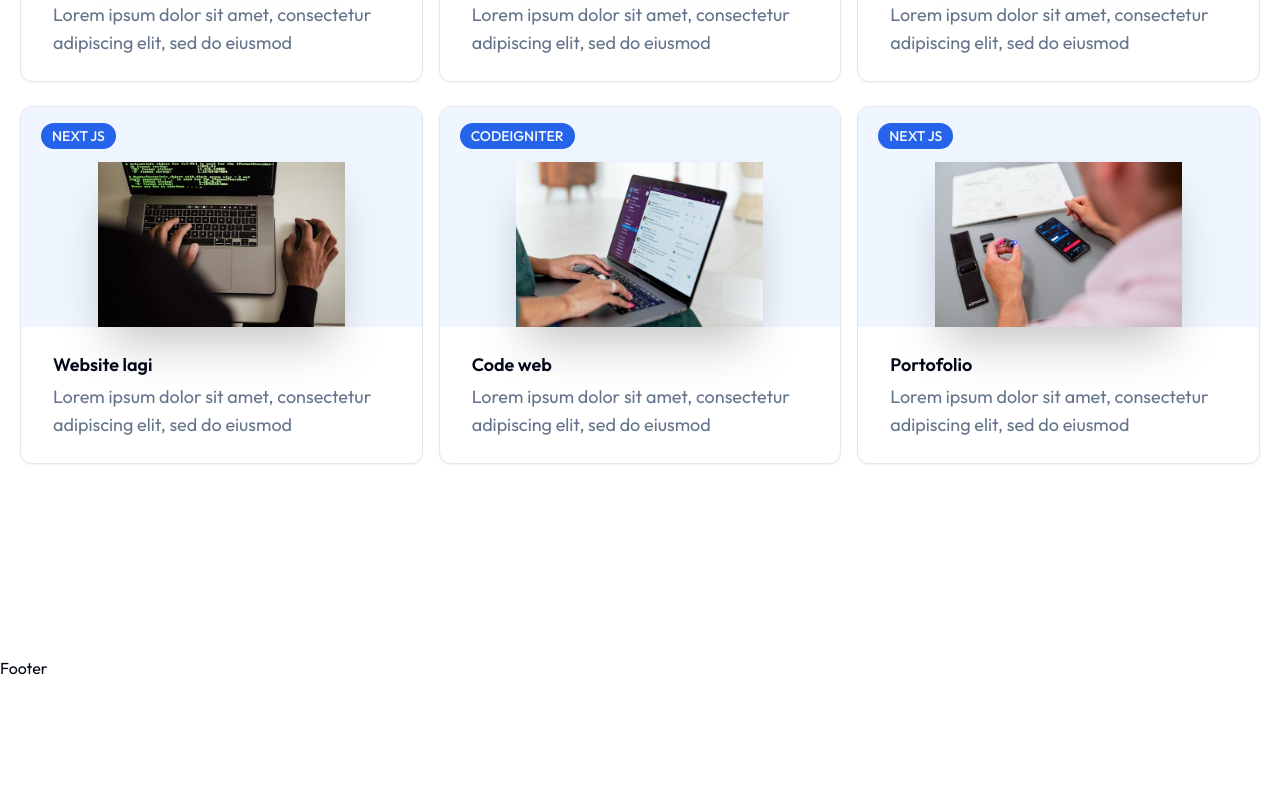
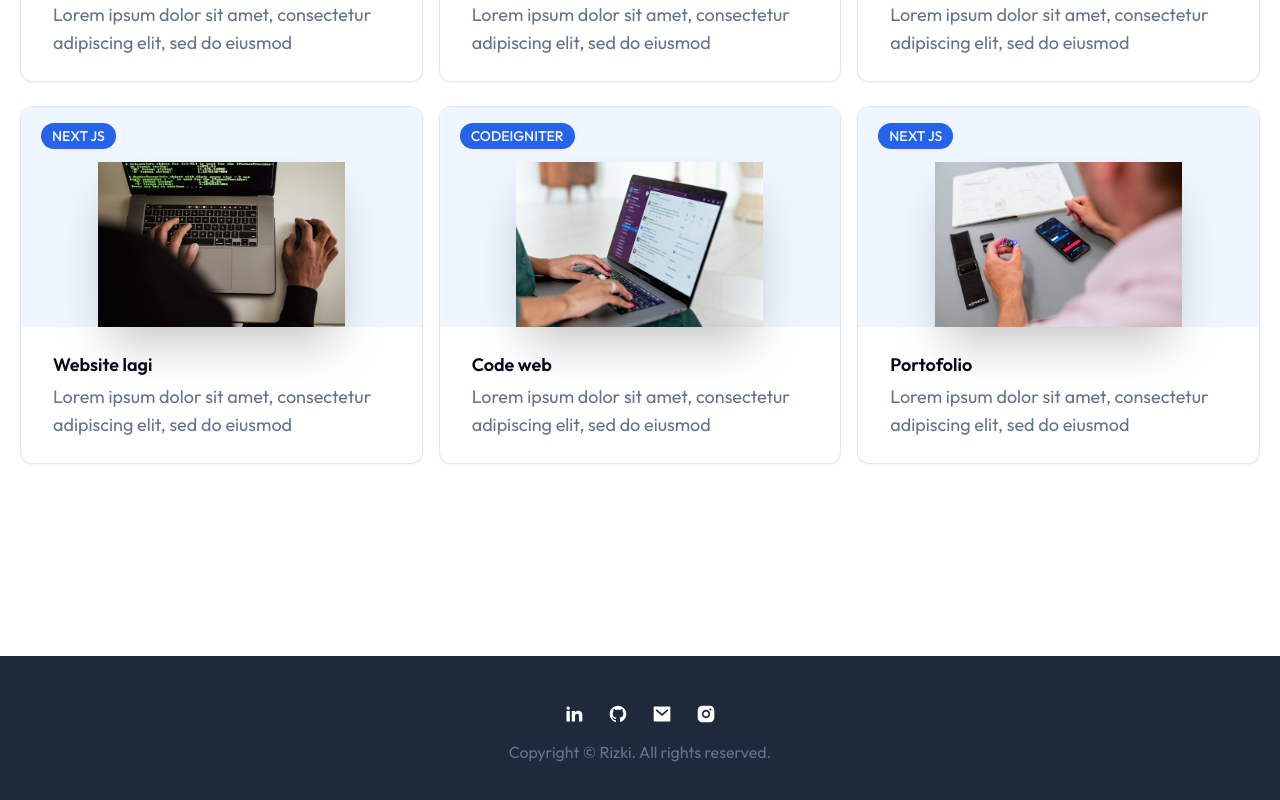
Before and after one commit to mrizkinm/portfolio-project2, a Next.js app: page /projects in a window 1280 px wide. Shown: the part 636-1436 px from the top of the page. Before the commit the page ends 1316 px from the top, so only its background shows below. Built offline with nearby package versions, Linux system fonts and the light colour scheme.

Commit message:
add footer

```diff
--- a/components/Footer.jsx
+++ b/components/Footer.jsx
@@ -1,8 +1,18 @@
 import React from 'react'
+import Socials from './Socials'
 
 const Footer = () => {
   return (
-    <footer>Footer</footer>
+    <footer className="bg-slate-800 dark:bg-accent py-12">
+      <div className="container mx-auto px-5">
+        <div className="flex flex-col items-center">
+          <Socials styles="flex gap-x-6 xl:mx-0 mb-4" iconStyles="text-[20px] text-white hover:text-primary transition-all" />
+          <div className="text-muted-foreground">
+            Copyright &copy; Rizki. All rights reserved.
+          </div>
+        </div>
+      </div>
+    </footer>
   )
 }
 
```
